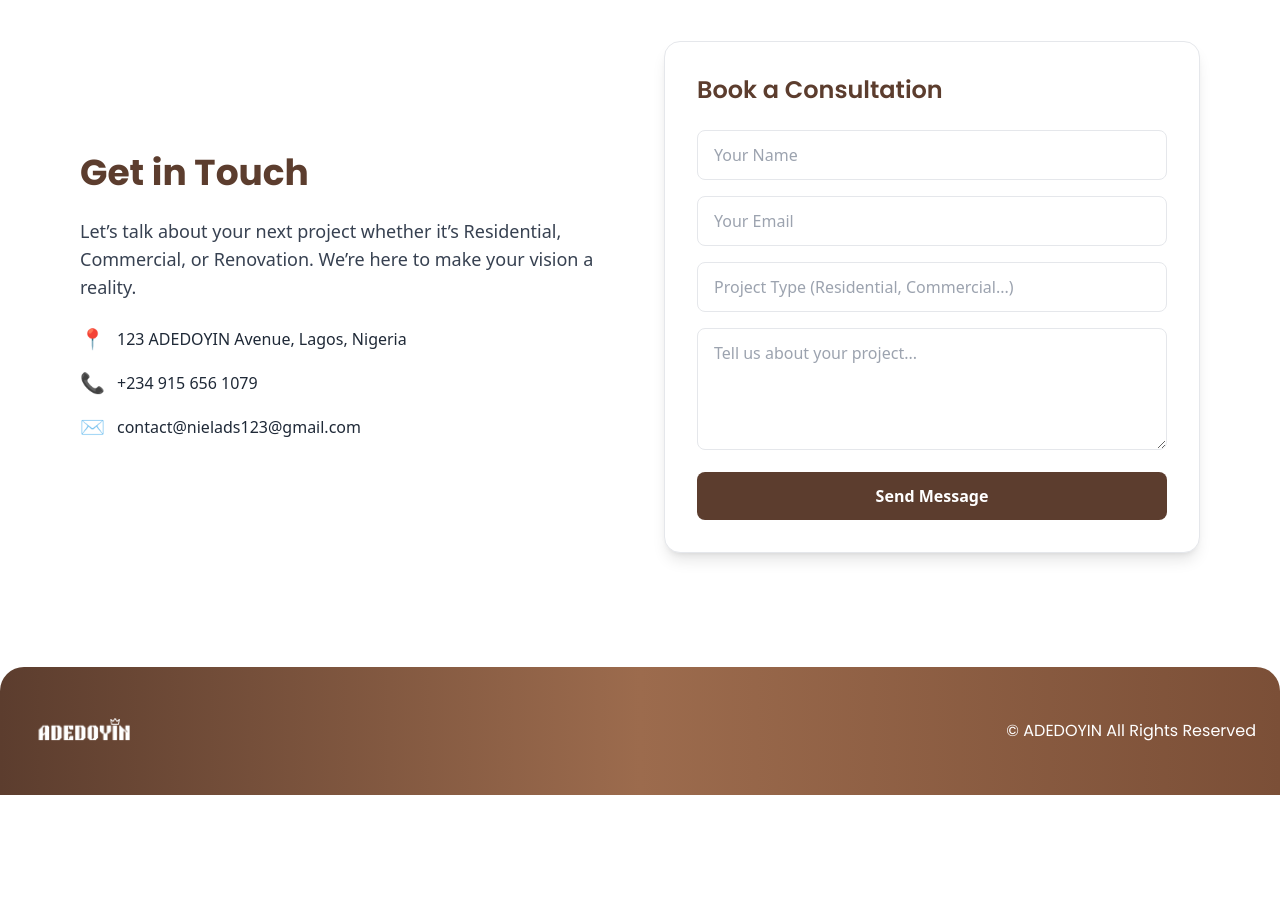
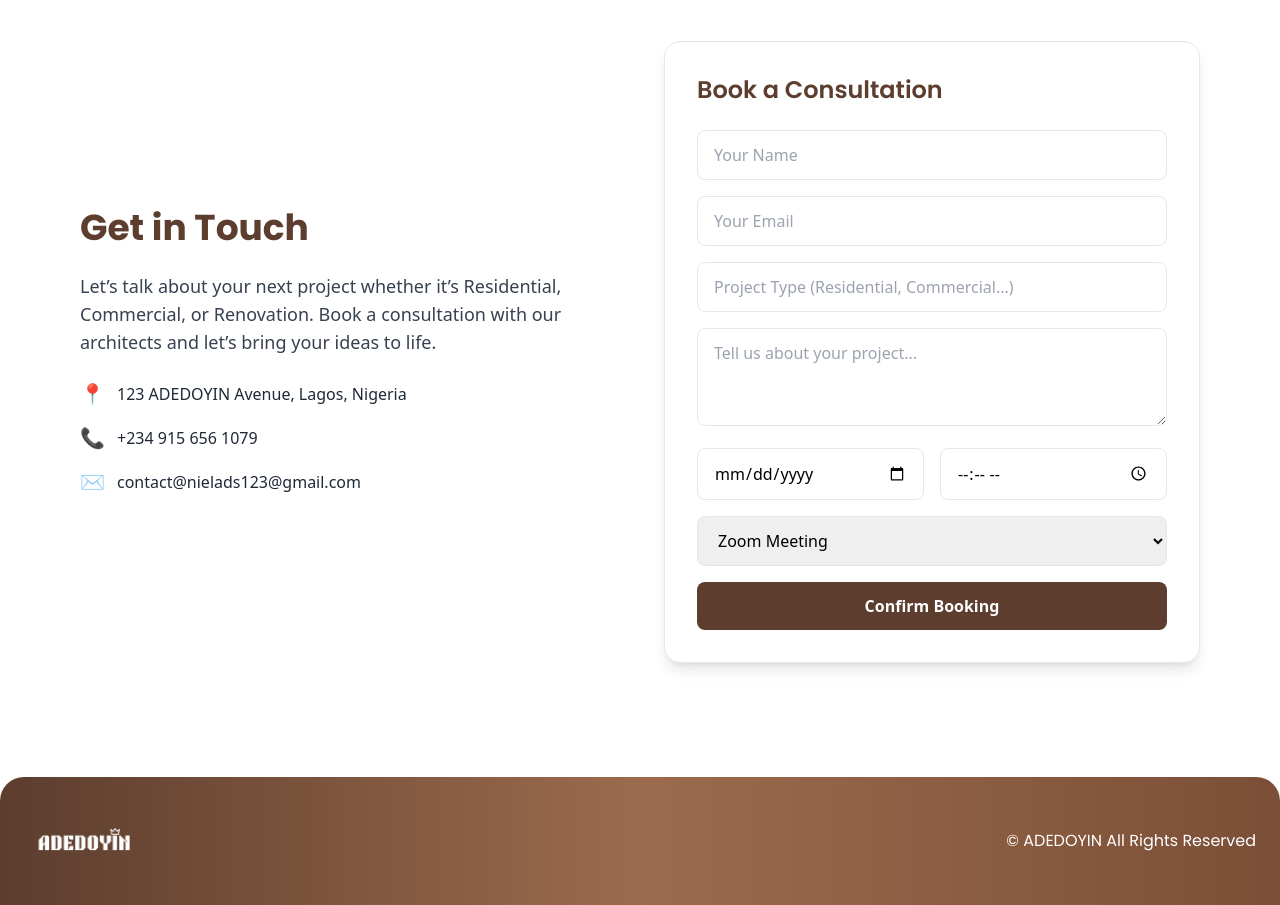
Before and after one commit to Nielads123/Adedoyin, a React (Vite) app: page / in a window 1280 px wide. Shown: the part 4120-5025 px from the top of the page. Before the commit the page ends 4915 px from the top, so only its background shows below. Built offline with nearby package versions, Linux system fonts and the light colour scheme.

Commit message:
added an email authentication

```diff
--- a/package.json
+++ b/package.json
@@ -10,6 +10,7 @@
     "preview": "vite preview"
   },
   "dependencies": {
+    "emailjs-com": "^3.2.0",
     "framer-motion": "^12.23.12",
     "lucide-react": "^0.542.0",
     "react": "^19.1.1",
--- a/src/Contact.jsx
+++ b/src/Contact.jsx
@@ -1,6 +1,89 @@
-import React from "react";
+import React, { useState } from "react";
+import emailjs from "emailjs-com";
 
 export default function Contact() {
+  const [formData, setFormData] = useState({
+    name: "",
+    email: "",
+    projectType: "",
+    message: "",
+    date: "",
+    time: "",
+    meetingType: "Zoom Meeting",
+  });
+
+  const [isLoading, setIsLoading] = useState(false); // Loader state
+  const [modal, setModal] = useState({ show: false, message: "", success: false }); // Modal state
+
+  const handleChange = (e) => {
+    const { name, value } = e.target;
+    setFormData({ ...formData, [name]: value });
+  };
+
+  const handleSubmit = (e) => {
+    e.preventDefault();
+    setIsLoading(true);
+
+    // Send email to YOU
+    emailjs
+      .send(
+        "service_7pixfrk",
+        "template_yvgjx1n",
+        formData,
+        "7ryyYyCJABHDgO7MU"
+      )
+      .then(
+        (result) => {
+          console.log("Notification email sent:", result.text);
+
+          // Send Auto-Reply to CLIENT
+          emailjs
+            .send(
+              "service_7pixfrk",
+              "template_8t9c1rz", // Your auto-reply template
+              formData,
+              "7ryyYyCJABHDgO7MU"
+            )
+            .then(() => {
+              setIsLoading(false);
+              setModal({
+                show: true,
+                message:
+                  "✅ Your consultation request has been sent! Check your email for confirmation.",
+                success: true,
+              });
+              setFormData({
+                name: "",
+                email: "",
+                projectType: "",
+                message: "",
+                date: "",
+                time: "",
+                meetingType: "Zoom Meeting",
+              });
+            })
+            .catch((error) => {
+              console.error("Auto-reply failed:", error.text);
+              setIsLoading(false);
+              setModal({
+                show: true,
+                message: "⚠️ Booking sent, but auto-reply failed.",
+                success: false,
+              });
+            });
+        },
+        (error) => {
+          console.error("Notification failed:", error.text);
+          setIsLoading(false);
+          setModal({
+            show: true,
+            message: "❌ Failed to send booking. Try again.",
+            success: false,
+          });
+        }
+      );
+  };
+
   return (
     <section className="py-16 px-6 lg:px-20">
       <div className="max-w-6xl mx-auto grid grid-cols-1 lg:grid-cols-2 gap-12 items-center">
@@ -11,12 +94,14 @@ export default function Contact() {
           </h2>
           <p className="text-lg text-gray-700">
             Let’s talk about your next project whether it’s Residential,
-            Commercial, or Renovation. We’re here to make your vision a reality.
+            Commercial, or Renovation. Book a consultation with our architects
+            and let’s bring your ideas to life.
           </p>
 
           <div className="space-y-4 text-gray-800">
             <p className="flex items-center gap-3">
-              <span className="text-xl">📍</span> 123 ADEDOYIN Avenue, Lagos, Nigeria
+              <span className="text-xl">📍</span> 123 ADEDOYIN Avenue, Lagos,
+              Nigeria
             </p>
             <p className="flex items-center gap-3">
               <span className="text-xl">📞</span> +234 915 656 1079
@@ -32,37 +117,131 @@ export default function Contact() {
           <h3 className="text-2xl font-semibold text-[#5c3d2e] font-poppins">
             Book a Consultation
           </h3>
-          <form className="space-y-4">
+          <form onSubmit={handleSubmit} className="space-y-4">
             <input
               type="text"
+              name="name"
               placeholder="Your Name"
+              value={formData.name}
+              onChange={handleChange}
+              required
               className="w-full px-4 py-3 border rounded-lg focus:outline-none focus:ring-2 focus:ring-[#5c3d2e]"
             />
             <input
               type="email"
+              name="email"
               placeholder="Your Email"
+              value={formData.email}
+              onChange={handleChange}
+              required
               className="w-full px-4 py-3 border rounded-lg focus:outline-none focus:ring-2 focus:ring-[#5c3d2e]"
             />
             <input
               type="text"
+              name="projectType"
               placeholder="Project Type (Residential, Commercial...)"
+              value={formData.projectType}
+              onChange={handleChange}
               className="w-full px-4 py-3 border rounded-lg focus:outline-none focus:ring-2 focus:ring-[#5c3d2e]"
             />
             <textarea
+              name="message"
               placeholder="Tell us about your project..."
-              rows="4"
+              rows="3"
+              value={formData.message}
+              onChange={handleChange}
               className="w-full px-4 py-3 border rounded-lg focus:outline-none focus:ring-2 focus:ring-[#5c3d2e]"
             ></textarea>
 
+            {/* Date & Time */}
+            <div className="flex flex-col md:flex-row gap-4">
+              <input
+                type="date"
+                name="date"
+                value={formData.date}
+                onChange={handleChange}
+                required
+                className="w-full px-4 py-3 border rounded-lg focus:outline-none focus:ring-2 focus:ring-[#5c3d2e]"
+              />
+              <input
+                type="time"
+                name="time"
+                value={formData.time}
+                onChange={handleChange}
+                required
+                className="w-full px-4 py-3 border rounded-lg focus:outline-none focus:ring-2 focus:ring-[#5c3d2e]"
+              />
+            </div>
+
+            {/* Meeting Type */}
+            <select
+              name="meetingType"
+              value={formData.meetingType}
+              onChange={handleChange}
+              className="w-full px-4 py-3 border rounded-lg focus:outline-none focus:ring-2 focus:ring-[#5c3d2e]"
+            >
+              <option>Zoom Meeting</option>
+              <option>On-site Visit</option>
+              <option>Office Meeting</option>
+            </select>
+
             <button
               type="submit"
-              className="w-full py-3 bg-[#5c3d2e] hover:bg-[#7b4f37] text-white rounded-lg font-semibold transition"
+              disabled={isLoading}
+              className="w-full py-3 bg-[#5c3d2e] hover:bg-[#7b4f37] text-white rounded-lg font-semibold transition flex items-center justify-center"
             >
-              Send Message
+              {isLoading ? (
+                <span className="flex items-center gap-2">
+                  <svg
+                    className="animate-spin h-5 w-5 text-white"
+                    xmlns="http://www.w3.org/2000/svg"
+                    fill="none"
+                    viewBox="0 0 24 24"
+                  >
+                    <circle
+                      className="opacity-25"
+                      cx="12"
+                      cy="12"
+                      r="10"
+                      stroke="currentColor"
+                      strokeWidth="4"
+                    ></circle>
+                    <path
+                      className="opacity-75"
+                      fill="currentColor"
+                      d="M4 12a8 8 0 018-8v8H4z"
+                    ></path>
+                  </svg>
+                  Processing...
+                </span>
+              ) : (
+                "Confirm Booking"
+              )}
             </button>
           </form>
         </div>
       </div>
+
+      {/* Modal */}
+      {modal.show && (
+        <div className="fixed inset-0 bg-black bg-opacity-50 flex items-center justify-center z-50">
+          <div className="bg-white rounded-xl shadow-lg p-6 max-w-sm w-full text-center">
+            <h3
+              className={`text-lg font-semibold ${
+                modal.success ? "text-green-600" : "text-red-600"
+              }`}
+            >
+              {modal.message}
+            </h3>
+            <button
+              onClick={() => setModal({ ...modal, show: false })}
+              className="mt-4 px-4 py-2 bg-[#5c3d2e] text-white rounded-lg hover:bg-[#7b4f37]"
+            >
+              Close
+            </button>
+          </div>
+        </div>
+      )}
     </section>
   );
 }
```
Also changed, not shown: 1 other file (tests, documents, lock files or other folders).
